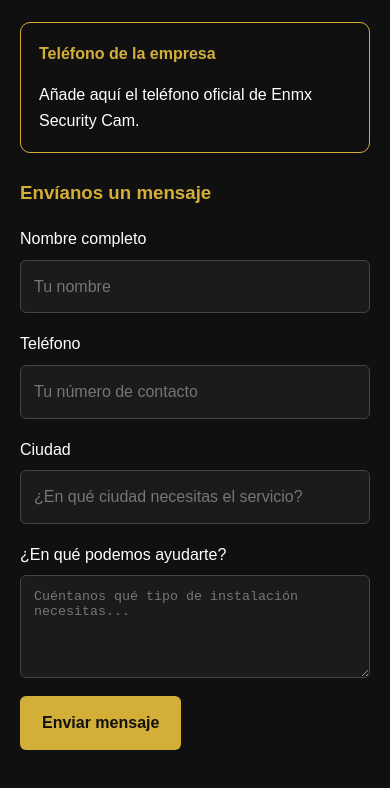
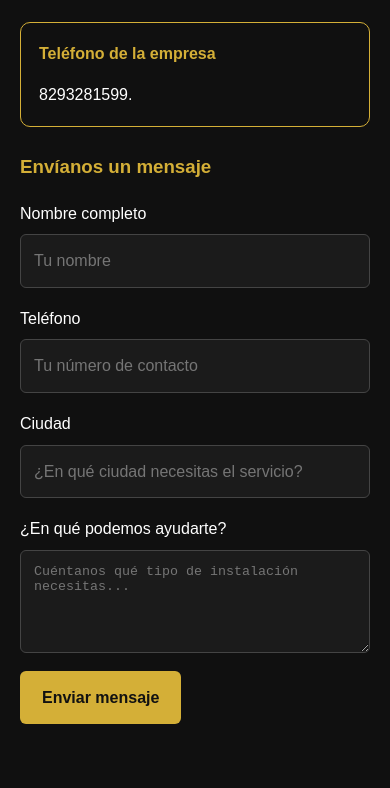
Before and after one commit to EnmxSecurityCam/enmx-security-cam, a plain HTML site: page index.html in a window 390 px wide. Shown: the part 2931-3719 px from the top of the page. Drawn offline with Linux system fonts and the light colour scheme.

Commit message:
Update company phone number in index.html

```diff
--- a/index.html
+++ b/index.html
@@ -809,7 +809,7 @@
 
     <div style="border:1px solid #d4af37;padding:18px;border-radius:10px;margin:25px 0;">
       <strong style="color:#d4af37;">Teléfono de la empresa</strong>
-      <p style="margin-bottom:0;">Añade aquí el teléfono oficial de Enmx Security Cam.</p>
+      <p style="margin-bottom:0;">8293281599.</p>
     </div>
 
     <h3 style="color:#d4af37;">Envíanos un mensaje</h3>
```
